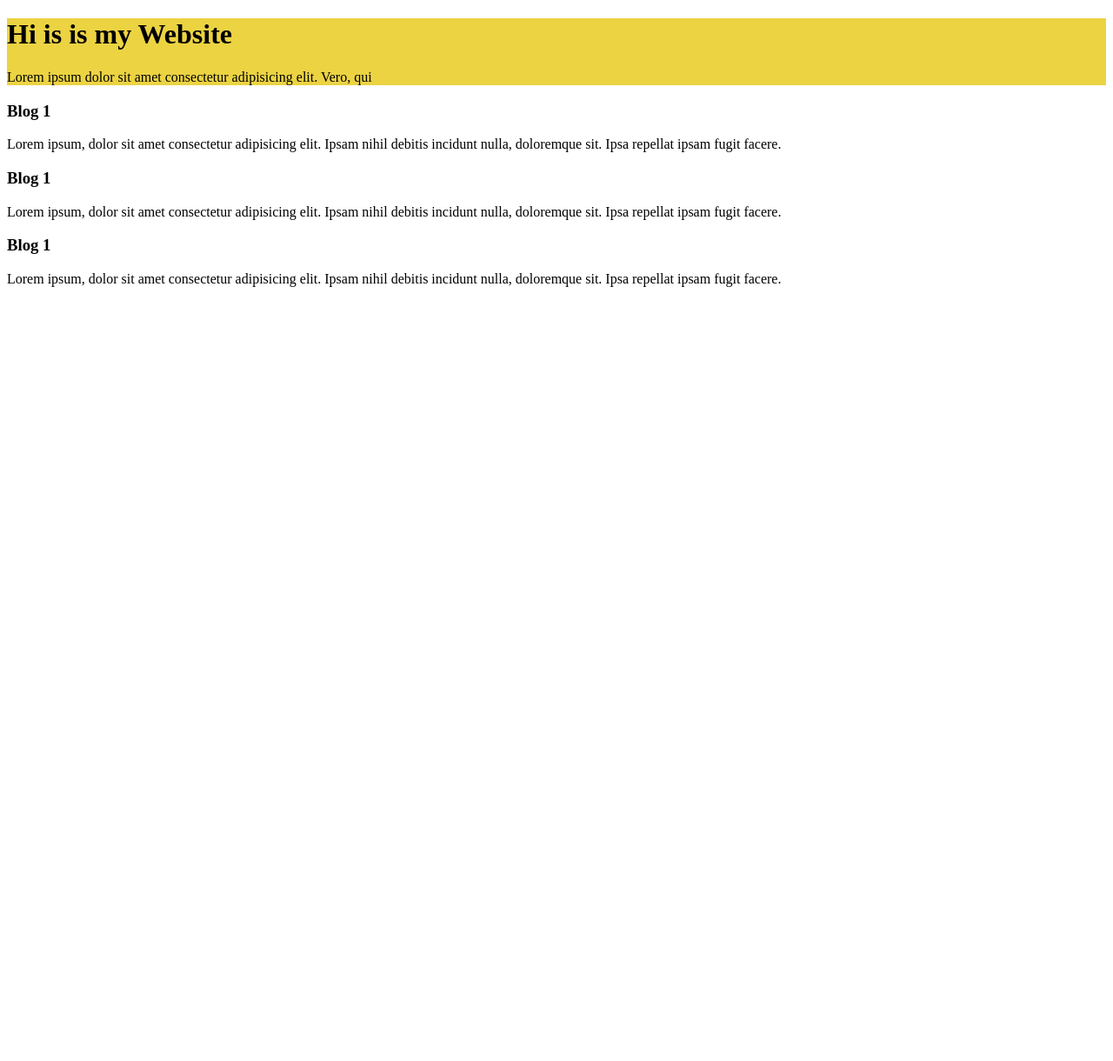
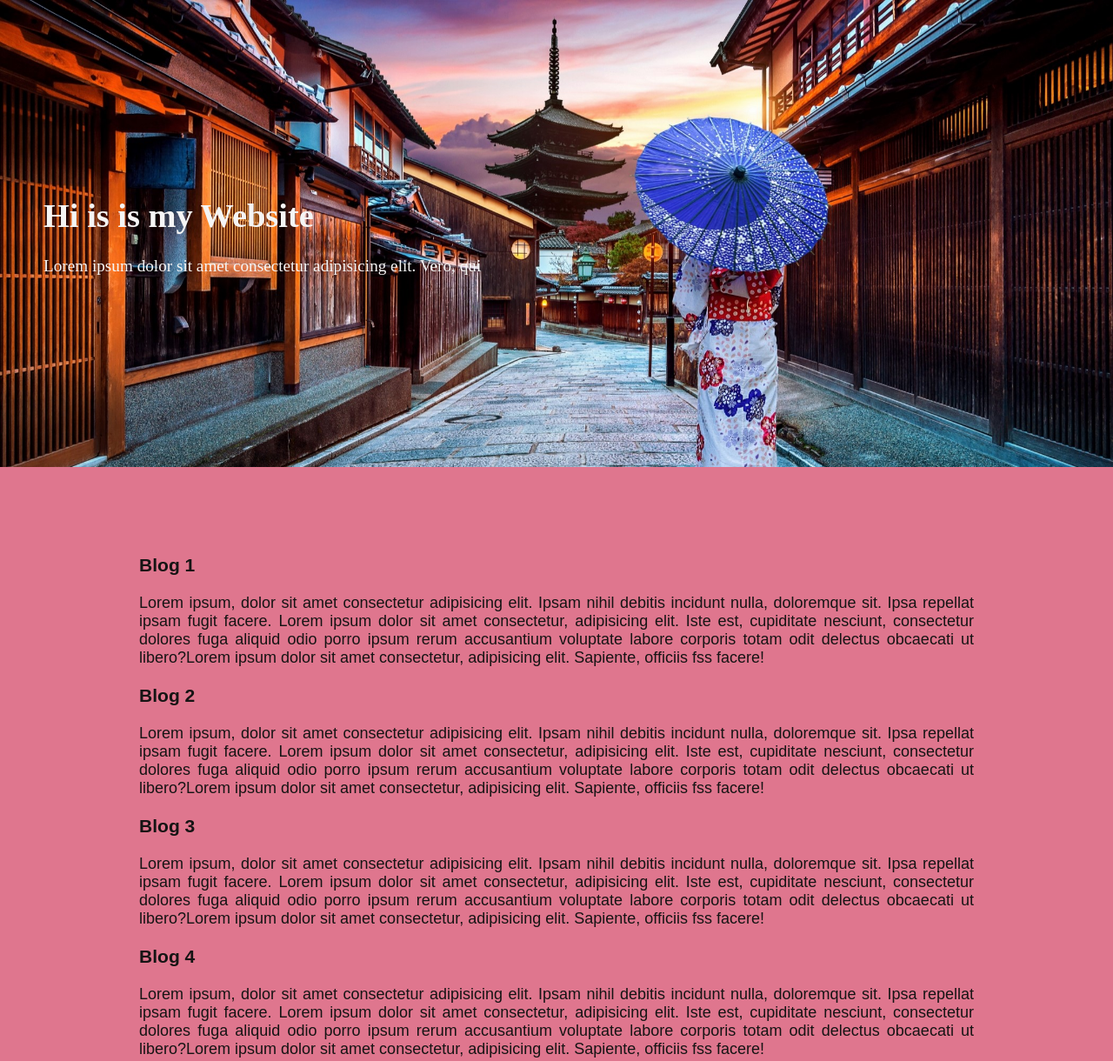
Before and after one commit to smarifurrahman/new-third-repo, a plain HTML site: page index.html in a window 1280 px wide. Shown: the top 1220 px of the page at 87% size. Before the commit the page ends 800 px from the top, so only its background shows below. Drawn offline with Linux system fonts and the light colour scheme.

Commit message:
updated version

```diff
--- a/css/styles.css
+++ b/css/styles.css
@@ -1,3 +1,25 @@
-header {
-    background-color: rgb(236, 211, 66);
+body {
+    background-color: #df768e;
+    margin: 0;
 }
+.header {
+    background-image: url('../images/japan-m.jpg');
+    background-repeat: no-repeat;
+    background-size: cover;
+    padding: 200px 50px 200px;
+    color: whitesmoke;
+    font-size: larger;
+    background-color: #391B22;
+}
+
+.div {
+    max-width: 960px;
+    margin-left: auto;
+    margin-right: auto;
+    padding: 5rem 1rem;
+    text-align: justify;
+    color: rgb(22, 20, 20);
+    font-weight: 500;
+    font-size: large;
+    font-family: Arial, Helvetica, sans-serif;
+}
--- a/index.html
+++ b/index.html
@@ -8,17 +8,34 @@
     <link rel="stylesheet" href="css/styles.css">
 </head>
 <body>
-    <header>
+    <header class="header">
         <h1>Hi is is my Website</h1>
         <p>Lorem ipsum dolor sit amet consectetur adipisicing elit. Vero, qui</p>
     </header>
-    <div>
+    <div class="div">
+
         <h3>Blog 1</h3>
-        <p>Lorem ipsum, dolor sit amet consectetur adipisicing elit. Ipsam nihil debitis incidunt nulla, doloremque sit. Ipsa repellat ipsam fugit facere.</p>
-        <h3>Blog 1</h3>
-        <p>Lorem ipsum, dolor sit amet consectetur adipisicing elit. Ipsam nihil debitis incidunt nulla, doloremque sit. Ipsa repellat ipsam fugit facere.</p>
-        <h3>Blog 1</h3>
-        <p>Lorem ipsum, dolor sit amet consectetur adipisicing elit. Ipsam nihil debitis incidunt nulla, doloremque sit. Ipsa repellat ipsam fugit facere.</p>
+        <p>Lorem ipsum, dolor sit amet consectetur adipisicing elit. Ipsam nihil debitis incidunt nulla, doloremque sit. Ipsa repellat ipsam fugit facere. Lorem ipsum dolor sit amet consectetur, adipisicing elit. Iste est, cupiditate nesciunt, consectetur dolores fuga aliquid odio porro ipsum rerum accusantium voluptate labore corporis totam odit delectus obcaecati ut libero?Lorem ipsum dolor sit amet consectetur, adipisicing elit. Sapiente, officiis fss facere! </p>
+
+        <h3>Blog 2</h3>
+        <p>Lorem ipsum, dolor sit amet consectetur adipisicing elit. Ipsam nihil debitis incidunt nulla, doloremque sit. Ipsa repellat ipsam fugit facere. Lorem ipsum dolor sit amet consectetur, adipisicing elit. Iste est, cupiditate nesciunt, consectetur dolores fuga aliquid odio porro ipsum rerum accusantium voluptate labore corporis totam odit delectus obcaecati ut libero?Lorem ipsum dolor sit amet consectetur, adipisicing elit. Sapiente, officiis fss facere! </p>
+
+        <h3>Blog 3</h3>
+        <p>Lorem ipsum, dolor sit amet consectetur adipisicing elit. Ipsam nihil debitis incidunt nulla, doloremque sit. Ipsa repellat ipsam fugit facere. Lorem ipsum dolor sit amet consectetur, adipisicing elit. Iste est, cupiditate nesciunt, consectetur dolores fuga aliquid odio porro ipsum rerum accusantium voluptate labore corporis totam odit delectus obcaecati ut libero?Lorem ipsum dolor sit amet consectetur, adipisicing elit. Sapiente, officiis fss facere! </p>
+        <h3>Blog 4</h3>
+        <p>Lorem ipsum, dolor sit amet consectetur adipisicing elit. Ipsam nihil debitis incidunt nulla, doloremque sit. Ipsa repellat ipsam fugit facere. Lorem ipsum dolor sit amet consectetur, adipisicing elit. Iste est, cupiditate nesciunt, consectetur dolores fuga aliquid odio porro ipsum rerum accusantium voluptate labore corporis totam odit delectus obcaecati ut libero?Lorem ipsum dolor sit amet consectetur, adipisicing elit. Sapiente, officiis fss facere! </p>
+        <h3>Blog 5</h3>
+        <p>Lorem ipsum, dolor sit amet consectetur adipisicing elit. Ipsam nihil debitis incidunt nulla, doloremque sit. Ipsa repellat ipsam fugit facere. Lorem ipsum dolor sit amet consectetur, adipisicing elit. Iste est, cupiditate nesciunt, consectetur dolores fuga aliquid odio porro ipsum rerum accusantium voluptate labore corporis totam odit delectus obcaecati ut libero?Lorem ipsum dolor sit amet consectetur, adipisicing elit. Sapiente, officiis fss facere! </p>
+        <h3>Blog 6</h3>
+        <p>Lorem ipsum, dolor sit amet consectetur adipisicing elit. Ipsam nihil debitis incidunt nulla, doloremque sit. Ipsa repellat ipsam fugit facere. Lorem ipsum dolor sit amet consectetur, adipisicing elit. Iste est, cupiditate nesciunt, consectetur dolores fuga aliquid odio porro ipsum rerum accusantium voluptate labore corporis totam odit delectus obcaecati ut libero?Lorem ipsum dolor sit amet consectetur, adipisicing elit. Sapiente, officiis fss facere! </p>
+        <h3>Blog 7</h3>
+        <p>Lorem ipsum, dolor sit amet consectetur adipisicing elit. Ipsam nihil debitis incidunt nulla, doloremque sit. Ipsa repellat ipsam fugit facere. Lorem ipsum dolor sit amet consectetur, adipisicing elit. Iste est, cupiditate nesciunt, consectetur dolores fuga aliquid odio porro ipsum rerum accusantium voluptate labore corporis totam odit delectus obcaecati ut libero?Lorem ipsum dolor sit amet consectetur, adipisicing elit. Sapiente, officiis fss facere! </p>
+        <h3>Blog 8</h3>
+        <p>Lorem ipsum, dolor sit amet consectetur adipisicing elit. Ipsam nihil debitis incidunt nulla, doloremque sit. Ipsa repellat ipsam fugit facere. Lorem ipsum dolor sit amet consectetur, adipisicing elit. Iste est, cupiditate nesciunt, consectetur dolores fuga aliquid odio porro ipsum rerum accusantium voluptate labore corporis totam odit delectus obcaecati ut libero?Lorem ipsum dolor sit amet consectetur, adipisicing elit. Sapiente, officiis fss facere! </p>
+        <h3>Blog 9</h3>
+        <p>Lorem ipsum, dolor sit amet consectetur adipisicing elit. Ipsam nihil debitis incidunt nulla, doloremque sit. Ipsa repellat ipsam fugit facere. Lorem ipsum dolor sit amet consectetur, adipisicing elit. Iste est, cupiditate nesciunt, consectetur dolores fuga aliquid odio porro ipsum rerum accusantium voluptate labore corporis totam odit delectus obcaecati ut libero?Lorem ipsum dolor sit amet consectetur, adipisicing elit. Sapiente, officiis fss facere! </p>
+        <h3>Blog 10</h3>
+        <p>Lorem ipsum, dolor sit amet consectetur adipisicing elit. Ipsam nihil debitis incidunt nulla, doloremque sit. Ipsa repellat ipsam fugit facere. Lorem ipsum dolor sit amet consectetur, adipisicing elit. Iste est, cupiditate nesciunt, consectetur dolores fuga aliquid odio porro ipsum rerum accusantium voluptate labore corporis totam odit delectus obcaecati ut libero?Lorem ipsum dolor sit amet consectetur, adipisicing elit. Sapiente, officiis fss facere! </p>
     </div>
 </body>
 </html>
```
Also changed, not shown: images/japan-m.jpg (added).
